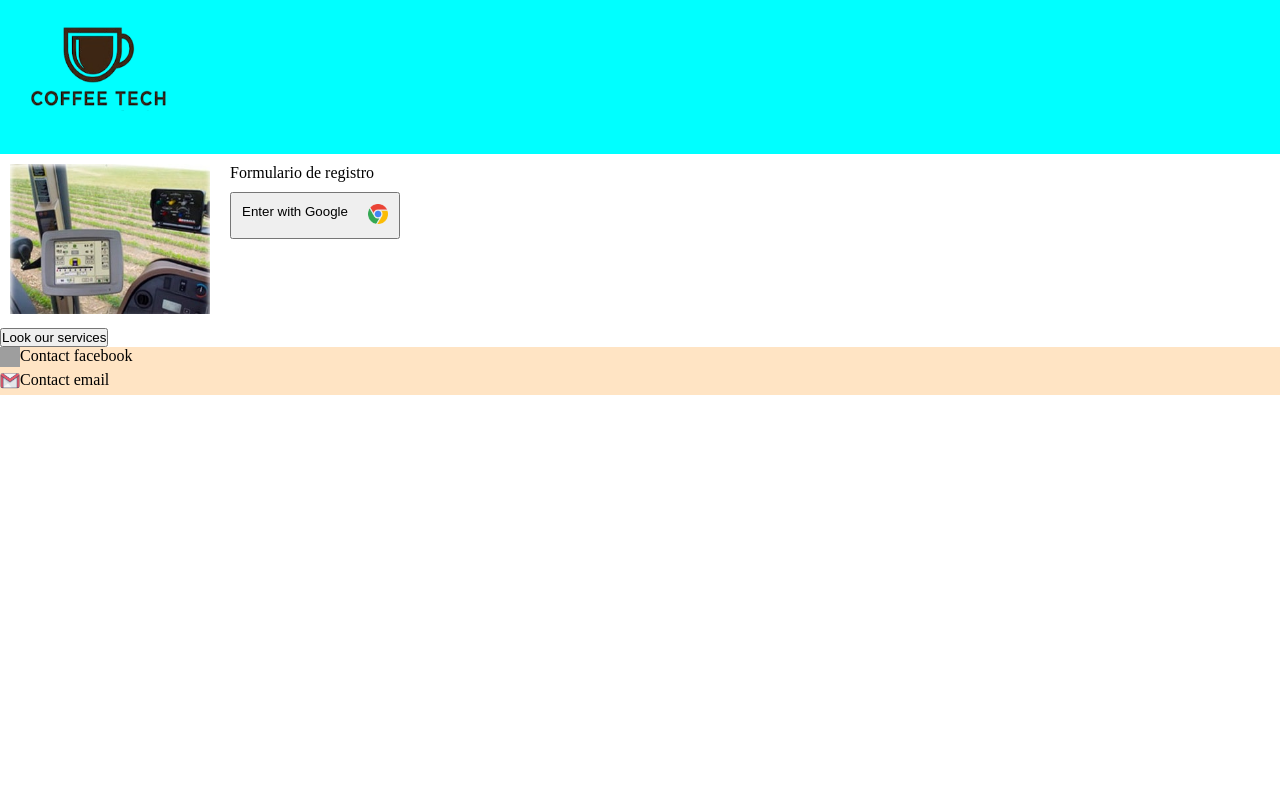
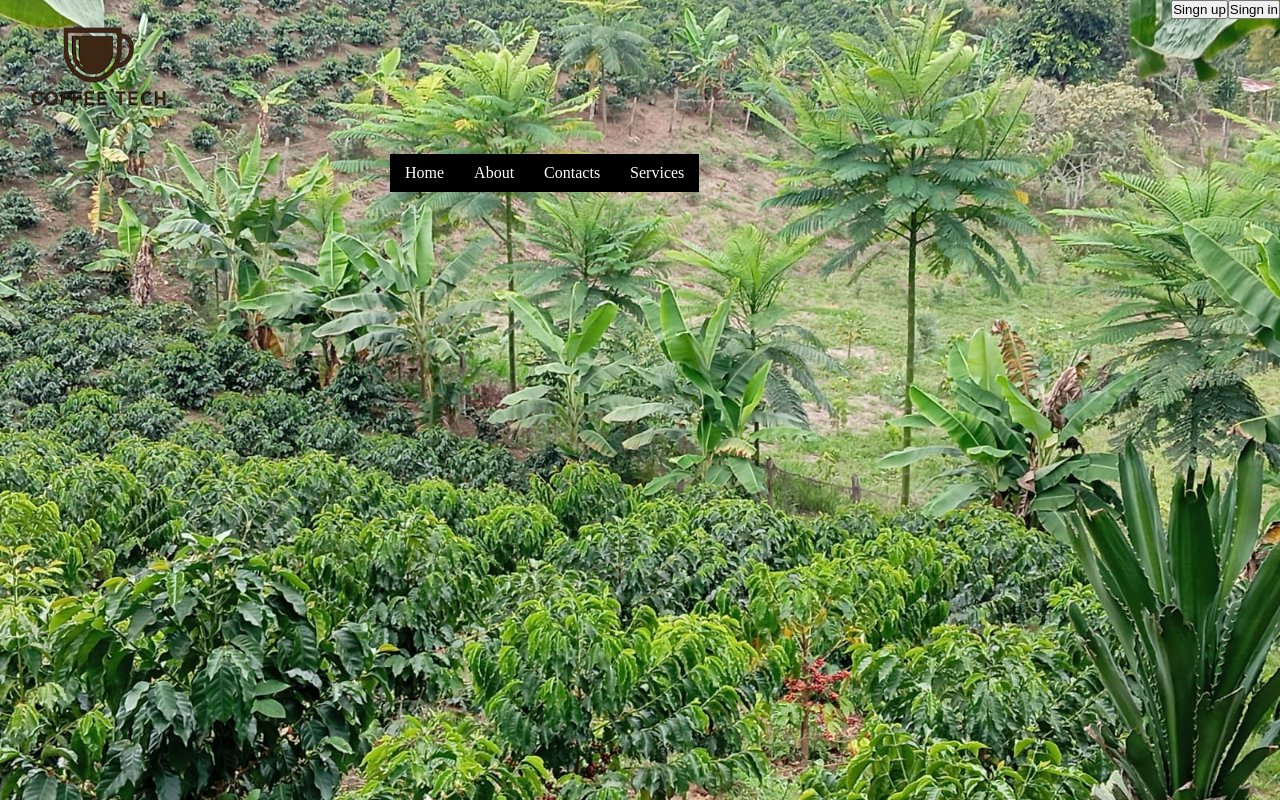
Before and after one commit to janedwinperez/hackaton, a React (Vite) app in the folder frontend/: page / in a window 1280 px wide. Built offline with nearby package versions, Linux system fonts and the light colour scheme; grey boxes are pictures that could not be loaded.

Commit message:
Desarrollo para prueba en deploy

```diff
--- a/frontend/src/App.jsx
+++ b/frontend/src/App.jsx
@@ -2,15 +2,13 @@
 import Home from './pages/Home'
 import About from './pages/About'
 import Contact from './pages/Contact'
-import Inicio from './pages/Inicio'
 
 
 const App = () => {
   return (
     <Router>
         <Routes>
-          <Route path="/" element={<Inicio />} />
-          <Route path="/home" element={<Home />} />
+          <Route path="/" element={<Home />} />
           <Route path="/about" element={<About />} />
           <Route path="/contact" element={<Contact />} />
         </Routes>
```
